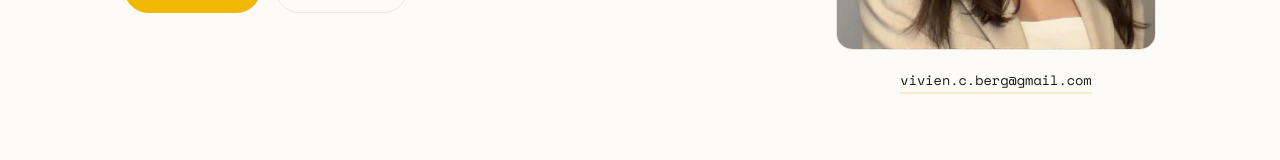
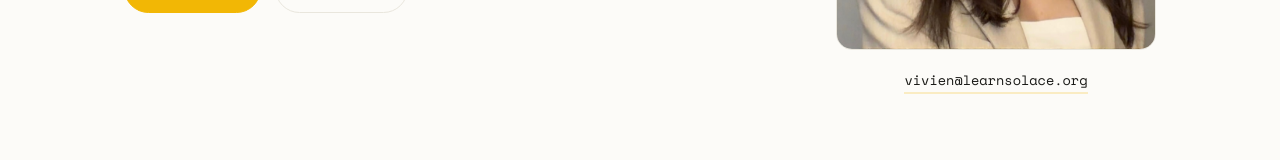
Before and after one commit to iicebergg/vivienberg-portfolio, a React (Vite) app: page / in a window 1280 px wide. Shown: the part 499-659 px from the top of the page. Built offline with nearby package versions, Linux system fonts and the light colour scheme.

Commit message:
update email

```diff
--- a/src/portfolio.jsx
+++ b/src/portfolio.jsx
@@ -5,7 +5,7 @@ const PROFILE = {
   role: "Student developer · Northern Virginia",
   intro:
     "Hello! My name is Vivien Berg, and I am a rising senior in high school passionate about web development, AI, machine learning, and research.",
-  email: "vivien.c.berg@gmail.com",
+  email: "vivien@learnsolace.org",
   photo: "/vivien.jpeg",
 };
 
```
